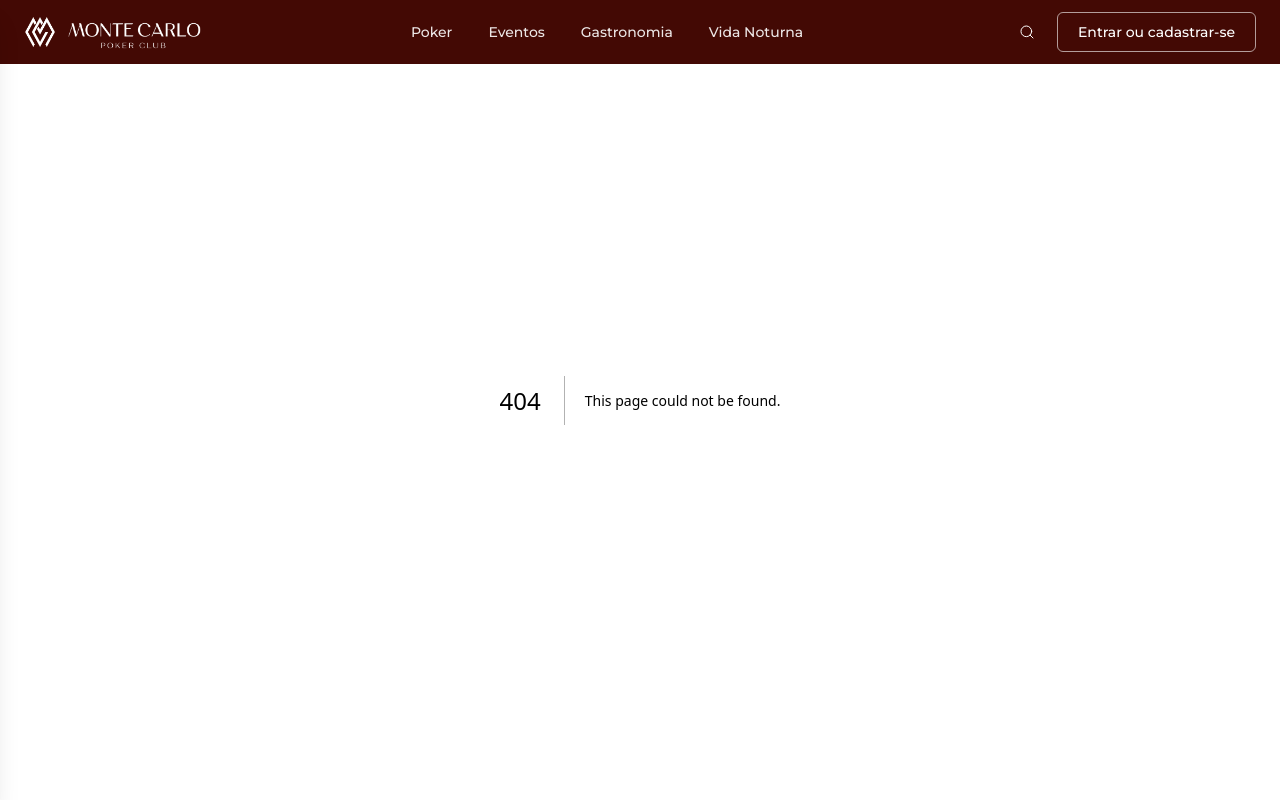
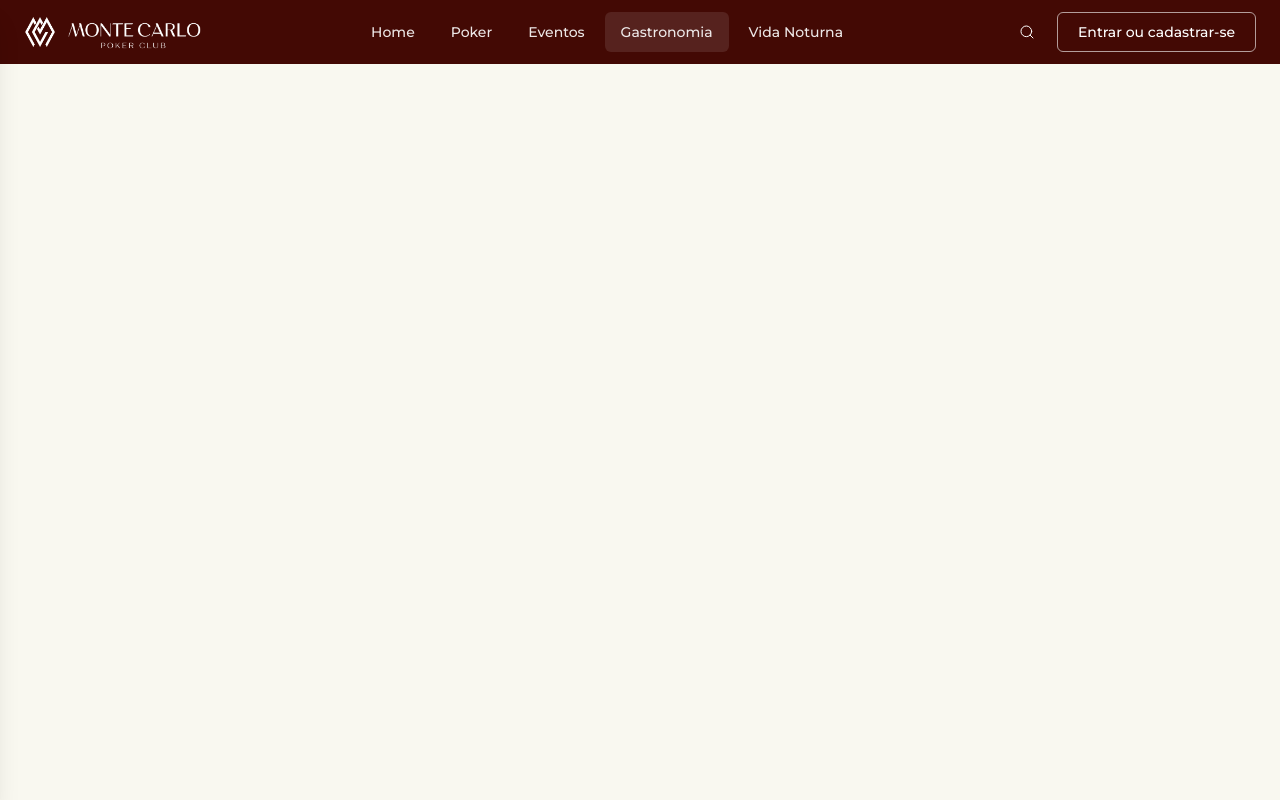
Before and after one commit to mauricioboaventura/club-frontend, a Next.js app: page /gastronomia in a window 1280 px wide. Before the commit this address had no page. Shown: the top 800 px of the page. Built offline with nearby package versions, Linux system fonts and the light colour scheme.

Commit message:
feat: add Gastronomia page and update navigation links in Header

```diff
--- /dev/null
+++ b/app/gastronomia/page.tsx
@@ -0,0 +1,3 @@
+export default function GastronomiaPage() {
+  return <main className="min-h-screen" />;
+}
--- a/components/Header.tsx
+++ b/components/Header.tsx
@@ -9,8 +9,8 @@ import Sidebar from "./Sidebar";
 
 const NAV_LINKS = [
   { label: "Eventos", href: "/eventos" },
-  { label: "Gastronomia", href: "/explorar" },
-  { label: "Vida Noturna", href: "/eventos" },
+  { label: "Gastronomia", href: "/gastronomia" },
+  { label: "Vida Noturna", href: "/explorar" },
 ];
 
 export default function Header() {
@@ -71,6 +71,16 @@ export default function Header() {
                 className="relative z-10 flex max-w-max flex-1 items-center justify-center mx-8"
               >
                 <ul className="flex list-none items-center justify-center gap-1">
+                  <li>
+                    <Link
+                      href="/"
+                      className={`inline-flex h-10 items-center justify-center rounded-md px-4 py-2 text-sm font-medium transition-colors hover:bg-white/10 hover:text-white ${
+                        isTransparent ? "text-white/80" : "text-white/90"
+                      } ${pathname === "/" ? "bg-white/10 text-white" : ""}`}
+                    >
+                      Home
+                    </Link>
+                  </li>
                   <li>
                     <Link
                       href="/poker"
```
